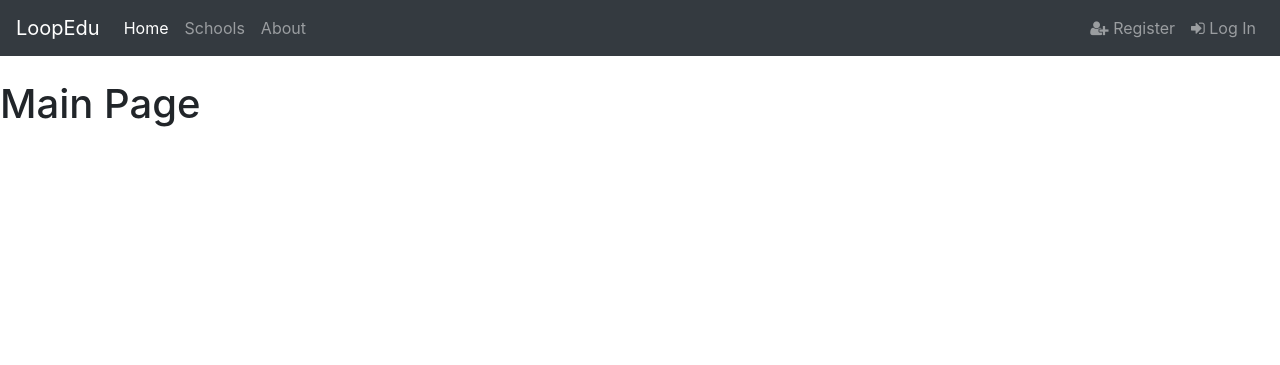
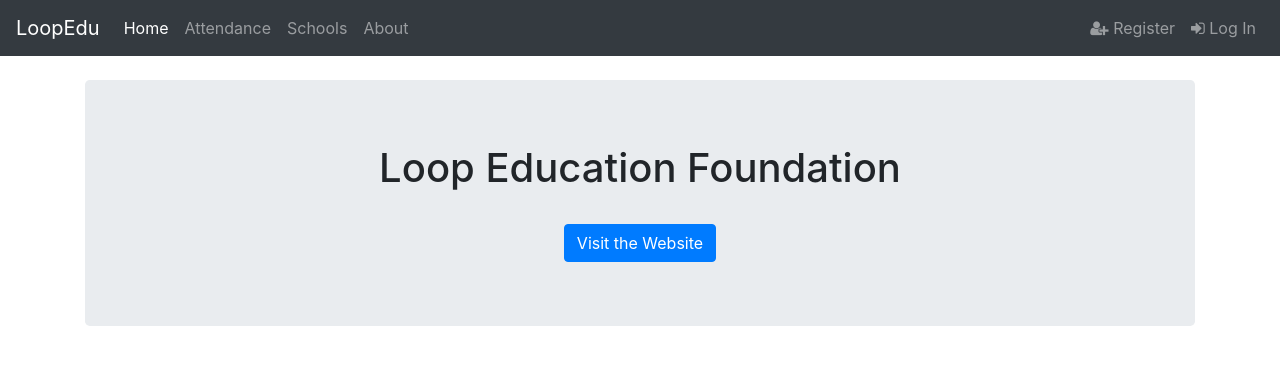
Before and after one commit to savitoj98/Attendance-app-django, a Django app: page / in a window 1280 px wide. Shown: the top 365 px of the page. Run offline with Django 3.2, Linux system fonts and the light colour scheme; some libraries are stand-ins or nearby versions.

Commit message:
Report downloading feature

```diff
--- a/attendance/models.py
+++ b/attendance/models.py
@@ -37,7 +37,7 @@ class School(models.Model):
     school_name = models.CharField(max_length=500)
     timestamp = models.DateTimeField(auto_now_add=True)
     principal_name = models.CharField(max_length=500)
-    principal = models.ForeignKey(User)
+    principal = models.OneToOneField(User)
 
     def __str__(self):
         return self.school_name
--- a/attendance/templates/attendance/base.html
+++ b/attendance/templates/attendance/base.html
@@ -24,8 +24,10 @@
           <li class="nav-item">
             {% if user.is_authenticated and user.teacher.pk %}
                 <a class="nav-link" href="{% url 'attendance:mark_attendance' pk=user.teacher.pk %}">Attendance</a>
+            {% elif user.is_authenticated %}
+                <a class="nav-link" href="{% url 'attendance:attendance_report' pk=user.school.pk %}">Report</a>
             {% else %}
-
+                <a class="nav-link" href="{% url 'attendance:login_user' %}">Attendance</a>
             {% endif %}
           </li>
         <li class="nav-item">
@@ -40,6 +42,7 @@
                     <li><a href="{% url 'attendance:profile' pk=user.teacher.pk %}" class="nav-link"><i class="fa fa-user-circle-o" aria-hidden="true"></i> Profile</a></li>
                     <li><a href="{% url 'attendance:logout_user' %}" class="nav-link"><i class="fa fa-sign-out" aria-hidden="true"></i> Log Out</a></li>
               {% elif user.is_authenticated %}
+                    <li><a href="{% url 'attendance:school_detail' pk=user.school.pk %}" class="nav-link"><i class="fa fa-user-circle-o" aria-hidden="true"></i> Profile</a></li>
                     <li><a href="{% url 'attendance:logout_user' %}" class="nav-link"><i class="fa fa-sign-out" aria-hidden="true"></i> Log Out</a></li>
               {% else %}
                     <li><a href="{% url 'attendance:register' %}" class="nav-link"><i class="fa fa-user-plus" aria-hidden="true"></i> Register</a></li>
--- a/attendance/templates/attendance/index.html
+++ b/attendance/templates/attendance/index.html
@@ -1,11 +1,20 @@
 {% extends 'attendance/base.html' %}
 {% block title %}Loop{% endblock %}
 {% block body %}
-
-    {% if user.is_authenticated %}
-        <h3>Welcome: {{ user.username }}</h3>
-     {% else %}
-        <h1>Main Page</h1>
-    {% endif %}
-
+<style>
+	.container {
+		text-align: center;
+	}
+</style>
+	<div class="container">
+		<div class="jumbotron">
+	    {% if user.is_authenticated %}
+	        <h1>Welcome: {{ user.username }}</h1>
+	     {% else %}
+	            <h1>Loop Education Foundation</h1>
+	    {% endif %}
+	    <br>
+	    <a class="btn btn-primary" style="cursor: pointer;" href="http://loopeducation.org">Visit the Website</a>
+		</div>
+	</div>
 {% endblock %}
--- a/attendance/urls.py
+++ b/attendance/urls.py
@@ -18,4 +18,5 @@ urlpatterns = [
     url(r'^teacher/(?P<pk>[0-9]+)/attendance/$', views.mark_attendance, name='mark_attendance'),
     url(r'^principal/(?P<pk>[0-9]+)/$', views.SchoolDetailView.as_view(), name='school_detail'),
     url(r'^report/(?P<pk>[0-9]+)/attendance/$', views.attendance_report, name='attendance_report'),
+    url(r'^report/(?P<pk>[0-9]+)/attendance/download/$', views.export_to_csv, name='export_to_csv'),
 ]
--- a/attendance/views.py
+++ b/attendance/views.py
@@ -1,3 +1,4 @@
+import csv
 from django.shortcuts import render, get_object_or_404, HttpResponse, redirect
 from django.contrib.auth import authenticate, login, logout
 from .models import Teacher, Student, School, Attendance
@@ -8,6 +9,8 @@ from django.contrib.auth.mixins import LoginRequiredMixin
 from django.forms.formsets import formset_factory
 from django.utils.timezone import datetime
 from django.core.urlresolvers import reverse
+from django.http import HttpResponse
+from django.contrib.auth.models import User
 
 # Create your views here.
 
@@ -141,8 +144,42 @@ class SchoolDetailView(LoginRequiredMixin, DetailView):
     def get_context_data(self, **kwargs):
         context = super(SchoolDetailView, self).get_context_data(**kwargs)
         context['teachers'] = Teacher.objects.filter(teacher_school=context['school'])
+        context['attendance']= Attendance.objects.filter(date=datetime.today()).filter(teacher__in=context['teachers'])
+        context['students']=Student.objects.filter(student_teacher__in=context['teachers'])
         return context
 
+
+@login_required
+def export_to_csv(request, pk):
+    response = HttpResponse(content_type='text/csv')
+    response['Content-Disposition'] = 'attachment; filename="report-{}.csv"'.format(datetime.today().date())
+    writer = csv.writer(response)
+    writer.writerow(['Class', 'Section', 'Boys(Present)', 'Boys(Absent)', 'Girls(Present)', 'Girls(Absent)', 'Total(Present)', 'Total(Absent)' ])
+
+    #Data For Report
+    school = School.objects.filter(pk=pk)
+    teachers = Teacher.objects.filter(teacher_school__in=school)
+    attendance = Attendance.objects.filter(date=datetime.today()).filter(teacher__in=teachers)
+    students=Student.objects.filter(student_teacher__in=teachers)
+
+    #Data Writing
+    for teacher in teachers:
+        row = []
+        st = students.filter(student_teacher=teacher)
+        stMen = st.filter(student_gender='Male')
+        stFemale = st.filter(student_gender='Female')
+        boy = attendance.filter(student__in=stMen)
+        girl = attendance.filter(student__in=stFemale)
+        row.append(teacher.teacher_class)
+        row.append(teacher.teacher_section)
+        row.append(boy.filter(mark_attendance='Present').count())
+        row.append(boy.filter(mark_attendance='Absent').count())
+        row.append(girl.filter(mark_attendance='Present').count())
+        row.append(girl.filter(mark_attendance='Absent').count())
+        row.append(boy.filter(mark_attendance='Present').count() + girl.filter(mark_attendance='Present').count())
+        row.append(boy.filter(mark_attendance='Absent').count() + girl.filter(mark_attendance='Absent').count())
+        writer.writerow(row)
+    return response
 
 @login_required
 def attendance_report(request, pk):
@@ -173,8 +210,10 @@ def attendance_report(request, pk):
         girls_absent = []
         total_present = []
         total_absent = []
+        student_data = []
         for teacher in teachers:
             st = students.filter(student_teacher=teacher)
+            student_data.append(st)
             stMen = st.filter(student_gender='Male')
             stFemale = st.filter(student_gender='Female')
             boy = attendance.filter(student__in=stMen)
@@ -185,7 +224,7 @@ def attendance_report(request, pk):
             girls_absent.append(girl.filter(mark_attendance='Absent').count())
             total_present.append(boy.filter(mark_attendance='Present').count() + girl.filter(mark_attendance='Present').count())
             total_absent.append(boy.filter(mark_attendance='Absent').count() + girl.filter(mark_attendance='Absent').count())
-        report_data = zip(teachers,boys_present,boys_absent,girls_present,girls_absent,total_present,total_absent)
+        report_data = zip(teachers,boys_present,boys_absent,girls_present,girls_absent,total_present,total_absent,student_data)
 
         context = {
             'date':date,
```
Also changed, not shown: attendance/templates/attendance/principal_report.html (+38 -4 lines), attendance/templates/attendance/school_detail.html (+14 -1 lines), attendance/templatetags/filters.py (added, +8 -0 lines), attendance/migrations/0003_auto_20171126_0711.py (added), attendance/templatetags/__init__.py (added).
